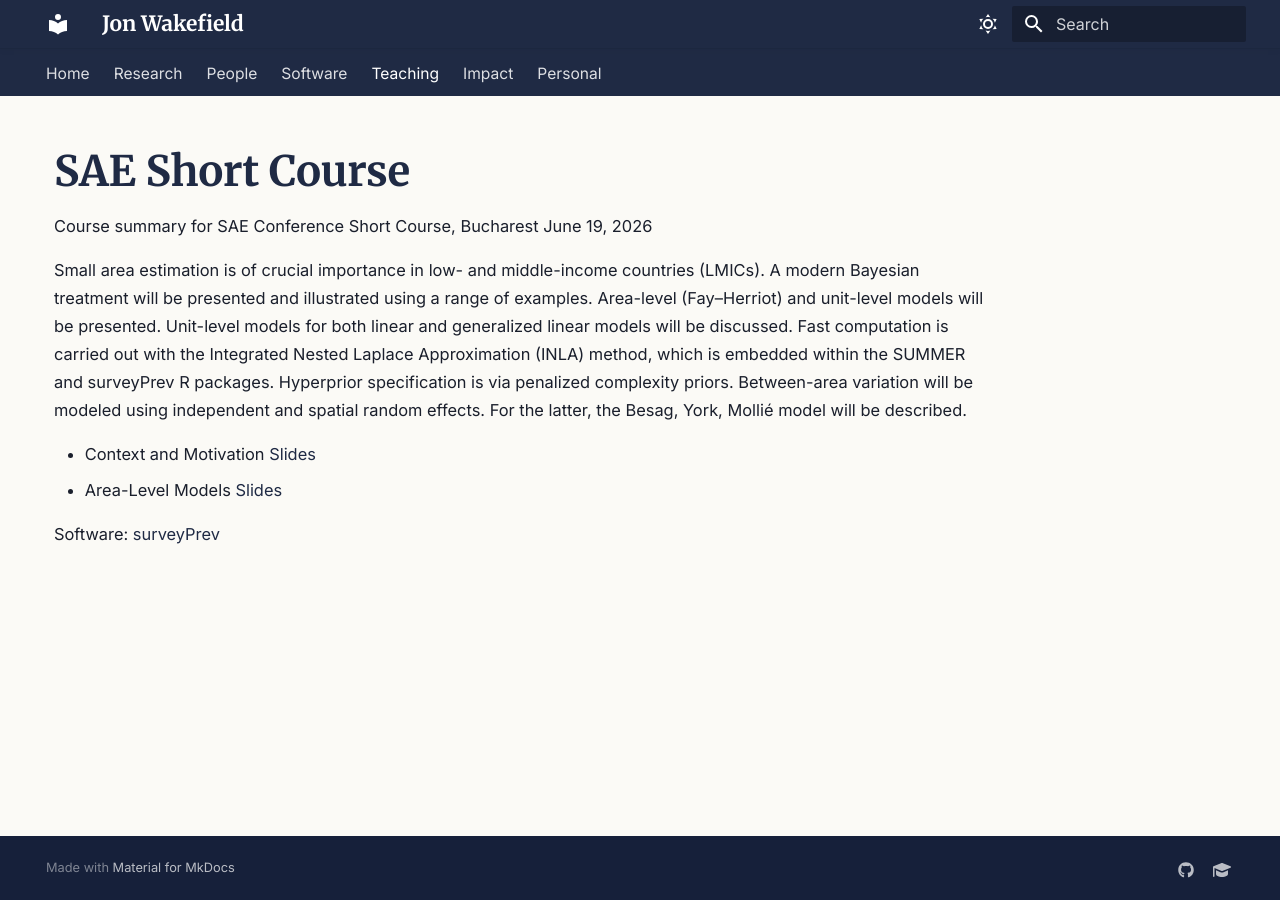
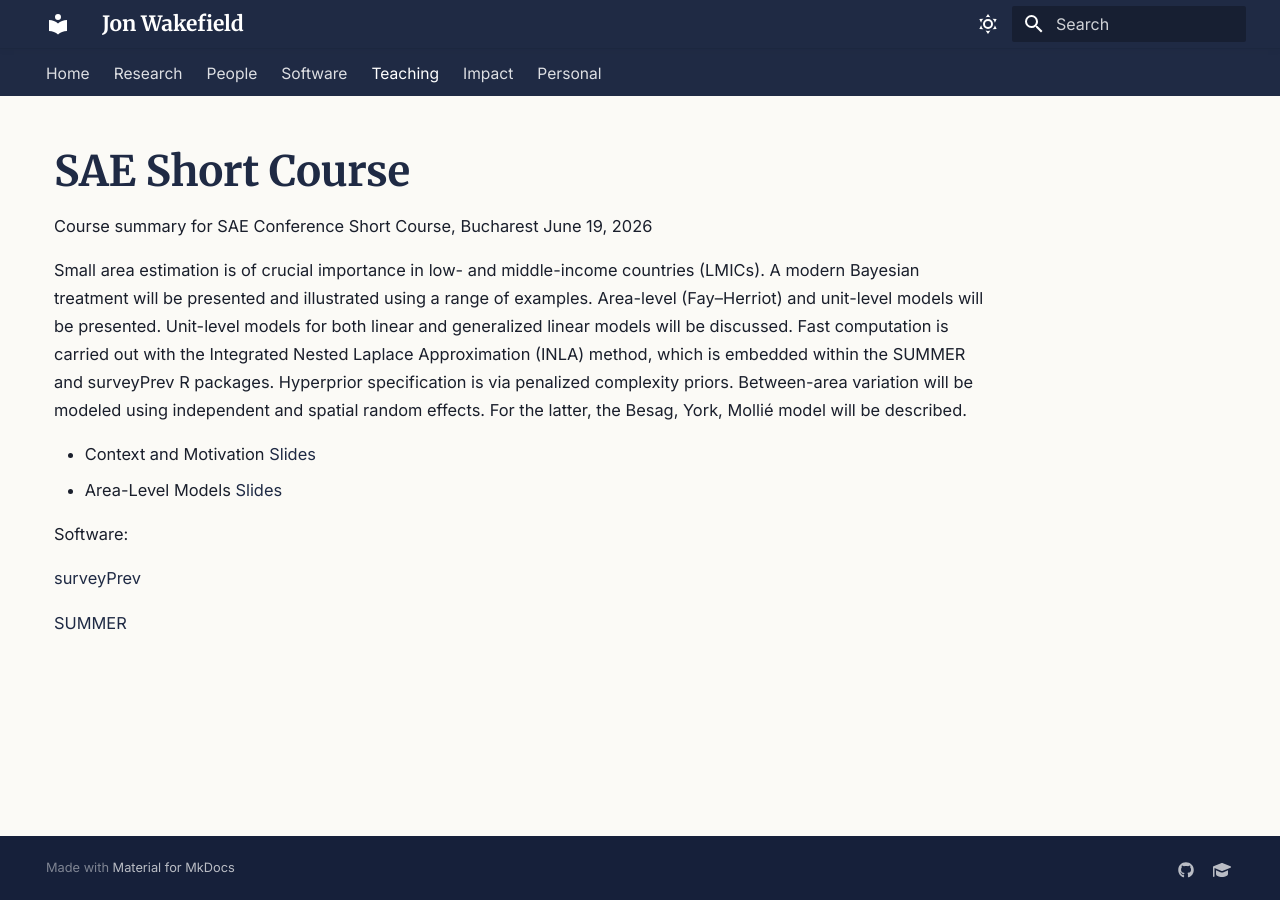
Before and after one commit to jonwake/website, an MkDocs documentation site: the page built from docs/teaching-SAE-course.md, in a window 1280 px wide. Built offline with MkDocs 1.6.1 and Material for MkDocs 9.7.7, drawn with Linux system fonts in a browser that asks for light colours.

Commit message:
Update teaching-SAE-course.md

```diff
--- a/docs/teaching-SAE-course.md
+++ b/docs/teaching-SAE-course.md
@@ -8,4 +8,7 @@ Small area estimation is of crucial importance in low- and middle-income countri
 - Area-Level Models [Slides](files/SAE-files/SAE-Area-Level-Models.pdf)
 
 Software:
+
 [surveyPrev](https://cran.r-project.org/web/packages/surveyPrev/index.html)
+
+[SUMMER](https://cran.r-project.org/web/packages/SUMMER/index.html)
```
